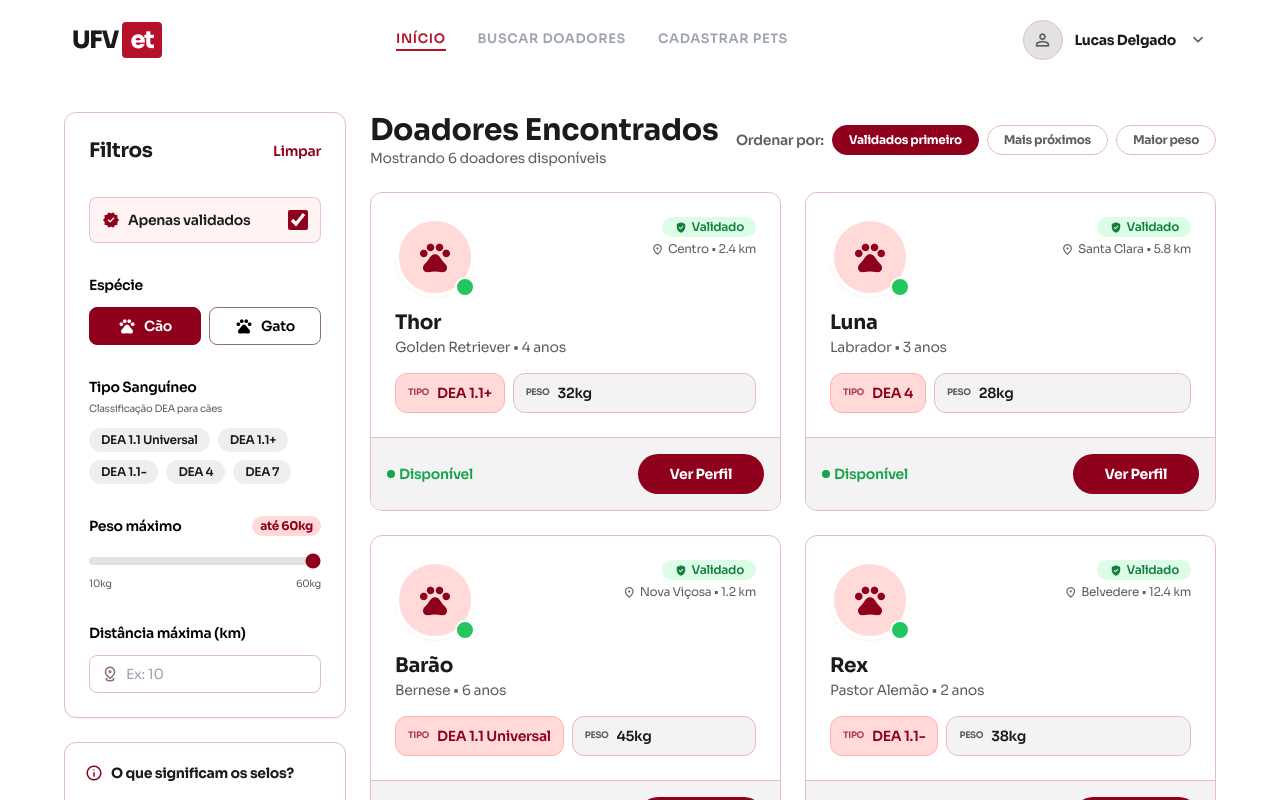
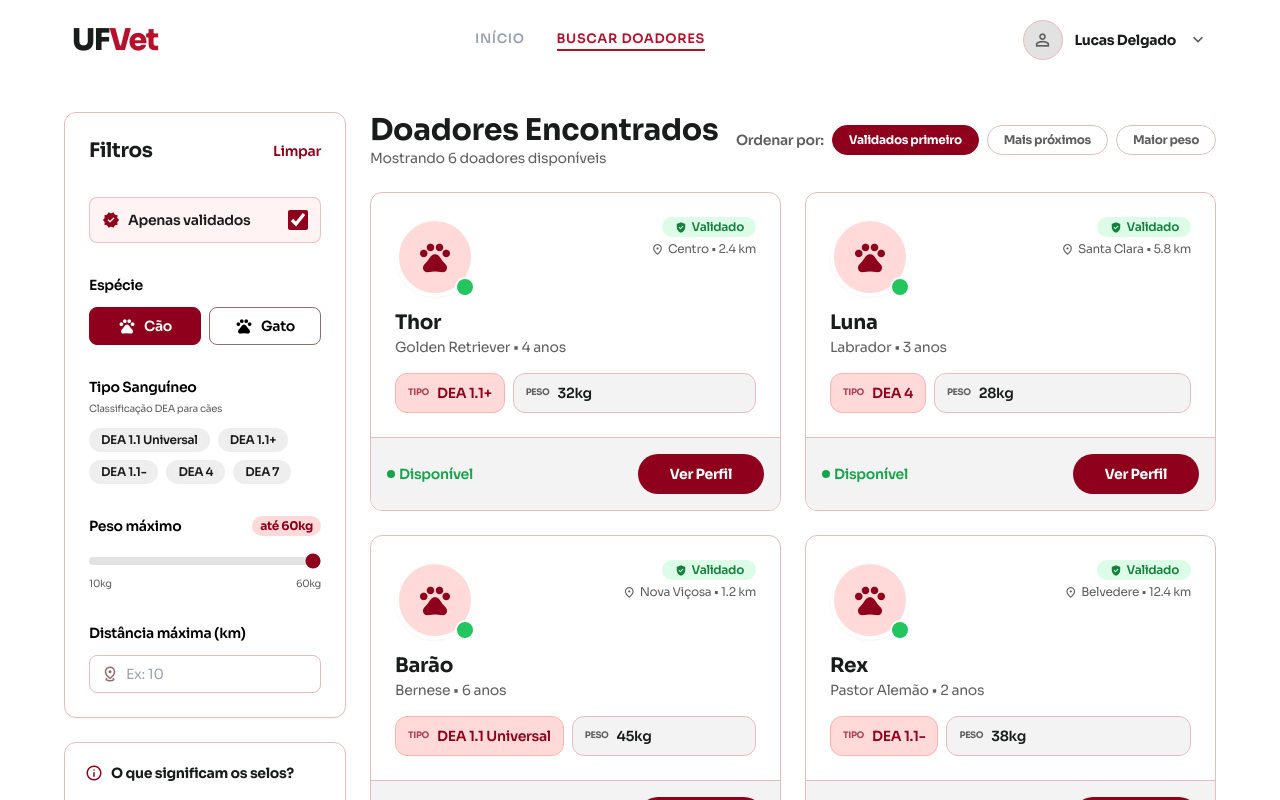
Before and after one commit to DelgadoLSD/UFVet, a React (Vite) app in the folder frontend/: page /buscar in a window 1280 px wide. Shown: the top 800 px of the page. Built offline with nearby package versions, Linux system fonts and the light colour scheme.

Commit message:
feat: header com link ativo por rota, logo nas páginas de auth e refinamento visual da logo UFVet

```diff
--- a/frontend/src/components/Footer.jsx
+++ b/frontend/src/components/Footer.jsx
@@ -7,8 +7,8 @@ function Footer() {
         <div className="grid md:grid-cols-4 gap-16 mb-20">
           <div className="md:col-span-1">
             <div className="text-3xl font-extrabold tracking-tighter mb-8">
-              <span className="text-white">UFV</span>
-              <span className="text-[#b7102a]">et</span>
+              <span className="text-white">UF</span>
+              <span className="text-[#b7102a]">Vet</span>
             </div>
             <p className="text-gray-500 leading-relaxed text-sm">
               A primeira plataforma de integração para doação de sangue animal
--- a/frontend/src/components/Header.jsx
+++ b/frontend/src/components/Header.jsx
@@ -1,8 +1,9 @@
 import { useState, useEffect } from "react";
-import { Link } from "react-router-dom";
+import { Link, useLocation } from "react-router-dom";
 
 function Header() {
   const [floating, setFloating] = useState(false);
+  const location = useLocation();
 
   useEffect(() => {
     const handleScroll = () => {
@@ -11,6 +12,11 @@ function Header() {
     window.addEventListener("scroll", handleScroll, { passive: true });
     return () => window.removeEventListener("scroll", handleScroll);
   }, []);
+
+  const navLinks = [
+    { to: "/", label: "Início" },
+    { to: "/buscar", label: "Buscar Doadores" },
+  ];
 
   return (
     <header
@@ -23,33 +29,28 @@ function Header() {
       <nav className="flex justify-between items-center h-20 px-5 md:px-8 max-w-[1200px] mx-auto w-full transition-all duration-400">
         <Link
           to="/"
-          className="font-extrabold text-2xl tracking-tighter flex items-center gap-1"
+          className="font-extrabold text-3xl tracking-tighter flex items-center"
         >
-          <span className="text-[#1a1a1a]">UFV</span>
-          <span className="text-white bg-[#b7102a] px-2 py-0.5 rounded">
-            et
-          </span>
+          <span className="text-[#1a1c1c]">UF</span>
+          <span className="text-[#b7102a]">Vet</span>
         </Link>
 
         <div className="hidden md:flex items-center gap-8 font-semibold text-[13px] uppercase tracking-wider">
-          <Link to="/" className="border-b-2 border-[#b7102a] text-[#b7102a]">
-            Início
-          </Link>
-          <Link
-            to="/buscar"
-            className="text-gray-400 hover:text-[#b7102a] transition-all border-b-2 border-transparent"
-          >
-            Buscar Doadores
-          </Link>
-          <Link
-            to="/cadastrar"
-            className="text-gray-400 hover:text-[#b7102a] transition-all border-b-2 border-transparent"
-          >
-            Cadastrar Pets
-          </Link>
+          {navLinks.map((link) => (
+            <Link
+              key={link.to}
+              to={link.to}
+              className={`transition-all border-b-2 ${
+                location.pathname === link.to
+                  ? "border-[#b7102a] text-[#b7102a]"
+                  : "border-transparent text-gray-400 hover:text-[#b7102a]"
+              }`}
+            >
+              {link.label}
+            </Link>
+          ))}
         </div>
 
-        {/* Avatar clicável — leva pro perfil do usuário logado */}
         <Link
           to="/meu-perfil"
           className="flex items-center gap-3 hover:opacity-80 transition-opacity"
--- a/frontend/src/pages/CadastroPage.jsx
+++ b/frontend/src/pages/CadastroPage.jsx
@@ -411,6 +411,16 @@ function CadastroPage() {
   // Dots de progresso — step 4 só existe pra vet, então ajusta a contagem visual
   const visualStep = step === 5 && role === "tutor" ? 4 : step;
 
+  <div className="fixed top-4 left-6 z-50">
+    <Link
+      to="/"
+      className="font-extrabold text-2xl tracking-tighter flex items-center"
+    >
+      <span className="text-[#1a1c1c]">UF</span>
+      <span className="text-[#b7102a]">Vet</span>
+    </Link>
+  </div>;
+
   return (
     <main className="w-full h-screen flex flex-col md:flex-row overflow-hidden">
       {/* Coluna esquerda — imagem + value props */}
--- a/frontend/src/pages/LoginPage.jsx
+++ b/frontend/src/pages/LoginPage.jsx
@@ -42,6 +42,16 @@ function LoginPage() {
     console.log("Login:", formData);
     alert("Login enviado! (integração com back-end em breve)");
   };
+
+  <div className="fixed top-4 left-6 z-50">
+    <Link
+      to="/"
+      className="font-extrabold text-2xl tracking-tighter flex items-center"
+    >
+      <span className="text-[#1a1c1c]">UF</span>
+      <span className="text-[#b7102a]">Vet</span>
+    </Link>
+  </div>;
 
   return (
     <main className="w-full h-screen flex flex-col md:flex-row overflow-hidden">
```
